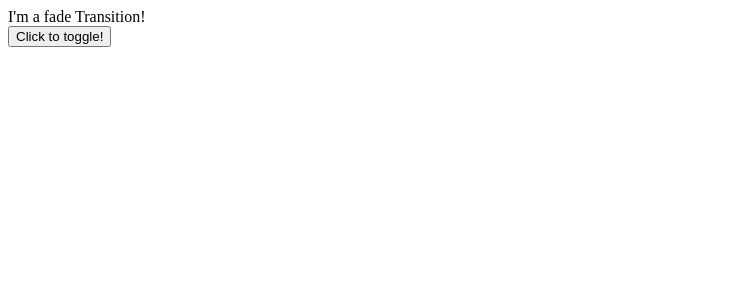
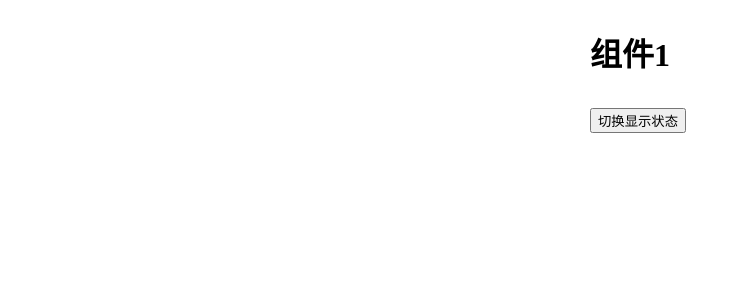
Before and after one commit to 1162941377/React, a React (Create React App) app in the folder react-learn/: page / in a window 1280 px wide. Shown: the top 300 px of the page, without its empty margins (0-741 px from the left). Built offline with nearby package versions, Linux system fonts and the light colour scheme.

Commit message:
React_动画_CSSTransition

```diff
--- /dev/null
+++ b/package.json
@@ -0,0 +1,5 @@
+{
+  "dependencies": {
+    "animate.css": "^4.1.1"
+  }
+}
--- /dev/null
+++ b/react-learn/src/App copy 2.css
@@ -0,0 +1,39 @@
+.container {
+  width: 100px;
+  margin: 0 auto;
+}
+
+.cmp-container {
+  height: 100px;
+  position: relative;
+}
+
+.cmp-container .title {
+  position: absolute;
+  left: 0;
+  top: 0;
+}
+
+.exit-active {
+  transition: 1s;
+  transform: translateX(-100px);
+  opacity: 0;
+}
+
+.exit-done {
+  display: none;
+}
+
+.enter,
+.appear {
+  display: block;
+  opacity: 0;
+  transform: translateX(100px);
+}
+
+.enter-active,
+.appear-active {
+  transition: 1s;
+  opacity: 1;
+  transform: translateX(0);
+}
--- a/react-learn/src/App.css
+++ b/react-learn/src/App.css
@@ -1,13 +1,19 @@
-div {
-  transition: 2000ms;
+.container {
+  width: 100px;
+  margin: 0 auto;
 }
 
-.exited,
-.exiting {
-  opacity: 0;
+.cmp-container {
+  height: 100px;
+  position: relative;
 }
 
-.entered,
-.entering {
-  opacity: 1;
+.title {
+  position: absolute;
+  left: 0;
+  top: 0;
 }
+
+.exit-done {
+  display: none;
+}
--- a/react-learn/src/App.js
+++ b/react-learn/src/App.js
@@ -1,46 +1,48 @@
 import React, { useState } from "react";
-import { Transition } from "react-transition-group";
+import { CSSTransition } from "react-transition-group";
 import "./App.css";
+import "animate.css";
 
-const duration = 2000;
+function MyTransition({ visible, children }) {
+  return (
+    <CSSTransition
+      appear
+      mountOnEnter
+      in={visible}
+      timeout={800}
+      classNames={{
+        exitActive: "animate__fadeOutLeft",
+        exitDone: "exit-done",
+        enterActive: "animate__fadeInRight",
+        appearActive: "animate__fadeInRight",
+      }}
+    >
+      {children}
+    </CSSTransition>
+  );
+}
+
+function Comp1() {
+  return <h1 className="title animate__animated fast">组件1</h1>;
+}
+
+function Comp2() {
+  return <h1 className="title animate__animated fast">组件2</h1>;
+}
 
 export default function App() {
-  const [inProp, setInProp] = useState(true);
+  const [showComp1, setShowComp1] = useState(true);
   return (
-    <>
-      <Transition
-        in={inProp}
-        // appear
-        // mountOnEnter={true}
-        // unmountOnExit={true}
-        // enter={false}
-        // exit={false}
-        timeout={duration}
-        addEndListener={(node, done) => {
-          node.addEventListener(
-            "transitionend",
-            () => {
-              console.log(node);
-              console.log(done);
-              // console.log("过渡结束了");
-              done();
-            },
-            { once: true }
-          );
-        }}
-      >
-        {(state) => {
-          console.log(state);
-          return <div className={state}>I'm a fade Transition!</div>;
-        }}
-      </Transition>
-      <button
-        onClick={() => {
-          setInProp(!inProp);
-        }}
-      >
-        Click to toggle!
-      </button>
-    </>
+    <div className="container">
+      <div className="cmp-container">
+        <MyTransition visible={showComp1}>
+          <Comp1 />
+        </MyTransition>
+        <MyTransition visible={!showComp1}>
+          <Comp2 />
+        </MyTransition>
+      </div>
+      <button onClick={() => setShowComp1(!showComp1)}>切换显示状态</button>
+    </div>
   );
 }
```
Also changed, not shown: react-learn/src/App copy 2.js (added, +32 -0 lines), react-learn/src/App copy.css (added, +21 -0 lines), react-learn/src/App copy.js (added, +21 -0 lines), 2 other files (tests, documents, lock files or other folders).
